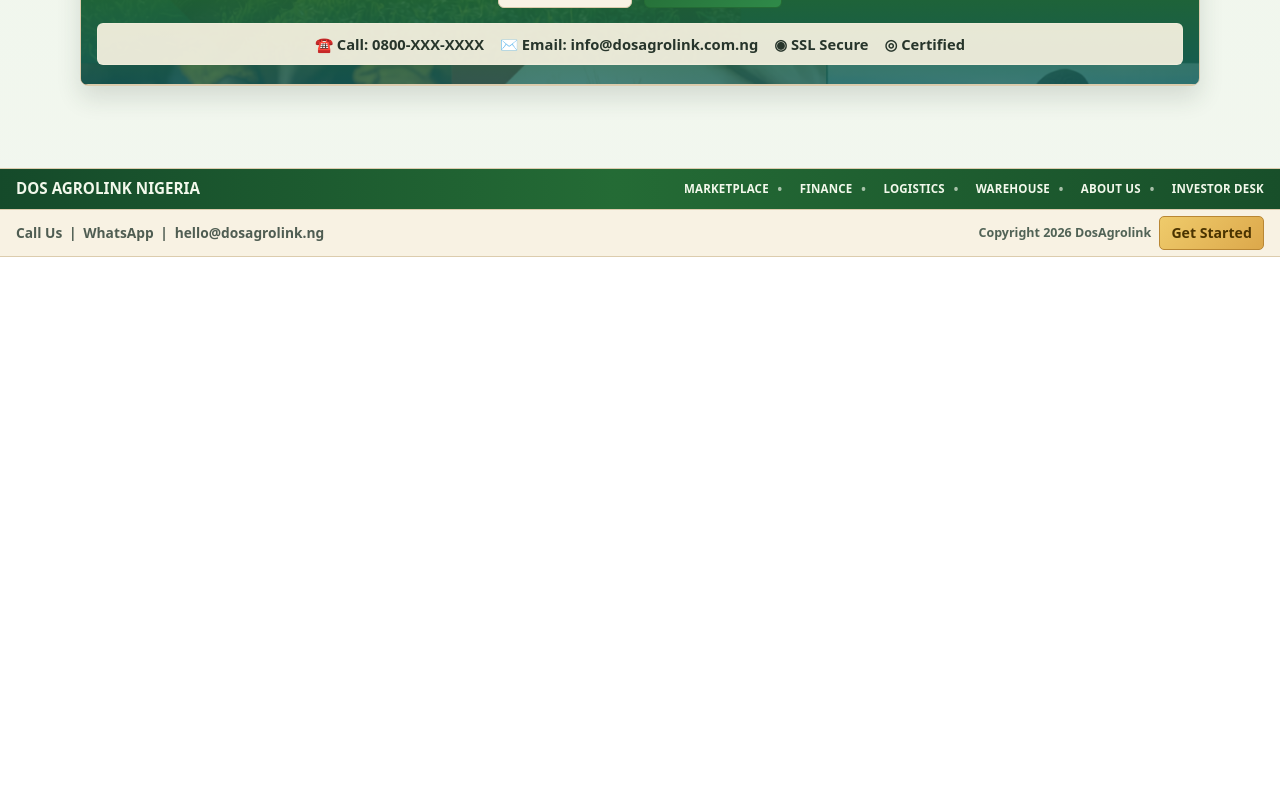
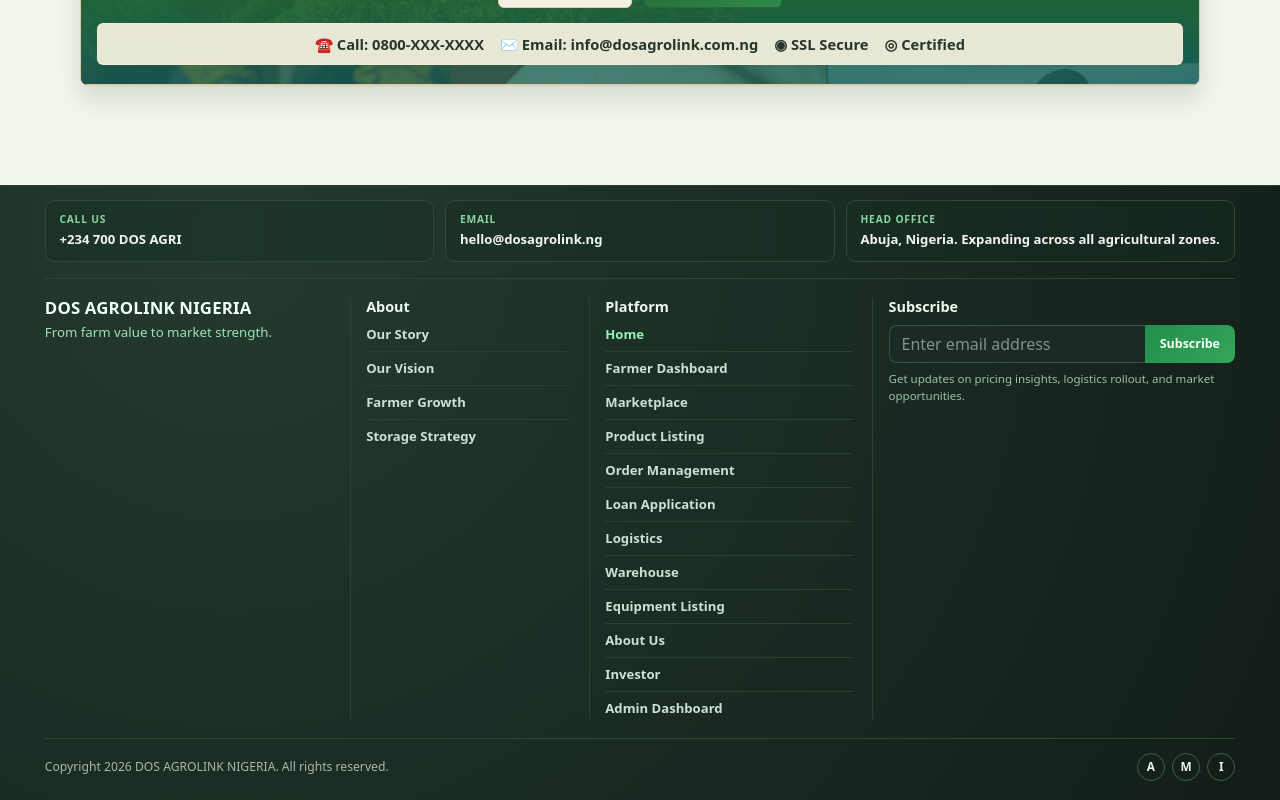
Before and after one commit to steve-diamond/agrolink-frontend, a Next.js app: page / in a window 1280 px wide. Shown: the part 1887-2687 px from the top of the page. Before the commit the page ends 2144 px from the top, so only its background shows below. Built offline with nearby package versions, Linux system fonts and the light colour scheme.

Commit message:
revert: restore previous site footer layout

```diff
--- a/components/SiteFooter.tsx
+++ b/components/SiteFooter.tsx
@@ -5,47 +5,85 @@ import { usePathname } from "next/navigation";
 import { isRouteActive } from "@/lib/navigationActive";
 
 const footerLinks = [
+  { href: "/", label: "Home" },
+  { href: "/dashboard", label: "Farmer Dashboard" },
   { href: "/marketplace", label: "Marketplace" },
-  { href: "/loan-application", label: "Finance" },
+  { href: "/product-listing", label: "Product Listing" },
+  { href: "/order-management", label: "Order Management" },
+  { href: "/loan-application", label: "Loan Application" },
   { href: "/logistics", label: "Logistics" },
   { href: "/warehouse", label: "Warehouse" },
+  { href: "/equipment-listing", label: "Equipment Listing" },
   { href: "/about-us", label: "About Us" },
-  { href: "/investor", label: "Investor Desk" },
+  { href: "/investor", label: "Investor" },
+  { href: "/admin/login", label: "Admin Dashboard" },
 ];
 
 export default function SiteFooter() {
   const pathname = usePathname();
 
   return (
-    <footer className="dos-footer" aria-label="Site footer">
-      <div className="dos-topbar">
-        <div className="dos-brand">
-          <strong>DOS AGROLINK NIGERIA</strong>
+    <footer className="site-footer" aria-label="Site footer">
+      <div className="site-footer-wrap">
+        <div className="site-footer-top">
+          <div>
+            <span>Call Us</span>
+            <p>+234 700 DOS AGRI</p>
+          </div>
+          <div>
+            <span>Email</span>
+            <p>hello@dosagrolink.ng</p>
+          </div>
+          <div>
+            <span>Head Office</span>
+            <p>Abuja, Nigeria. Expanding across all agricultural zones.</p>
+          </div>
         </div>
 
-        <nav className="dos-menu" aria-label="Footer navigation">
-          {footerLinks.map((item, index) => (
-            <span key={item.href} className="flex items-center gap-2">
-              <Link href={item.href} className={isRouteActive(pathname, item.href) ? "active-nav-link" : undefined}>
-                {item.label}
-              </Link>
-              {index < footerLinks.length - 1 ? <span className="opacity-65">•</span> : null}
-            </span>
-          ))}
-        </nav>
-      </div>
+        <div className="site-footer-main">
+          <div>
+            <h3>DOS AGROLINK NIGERIA</h3>
+            <p className="site-footer-tagline">From farm value to market strength.</p>
+          </div>
 
-      <div className="dos-subbar">
-        <div className="dos-subbar-contact" aria-label="Footer utilities">
-          <span>Call Us</span>
-          <span>|</span>
-          <span>WhatsApp</span>
-          <span>|</span>
-          <span>hello@dosagrolink.ng</span>
+          <div>
+            <h4>About</h4>
+            <div className="site-footer-links site-footer-links-about" aria-label="About links">
+              <Link href="/about-us">Our Story</Link>
+              <Link href="/investor">Our Vision</Link>
+              <Link href="/loan-application">Farmer Growth</Link>
+              <Link href="/warehouse">Storage Strategy</Link>
+            </div>
+          </div>
+
+          <div>
+            <h4>Platform</h4>
+            <div className="site-footer-links site-footer-links-platform" aria-label="Platform links">
+              {footerLinks.map((item) => (
+                <Link key={item.href} href={item.href} className={isRouteActive(pathname, item.href) ? "active-footer-link" : undefined}>
+                  {item.label}
+                </Link>
+              ))}
+            </div>
+          </div>
+
+          <div>
+            <h4>Subscribe</h4>
+            <form className="site-footer-subscribe" onSubmit={(e) => e.preventDefault()}>
+              <input type="email" placeholder="Enter email address" aria-label="Enter email address" />
+              <button type="submit">Subscribe</button>
+            </form>
+            <p className="site-footer-note">Get updates on pricing insights, logistics rollout, and market opportunities.</p>
+          </div>
         </div>
-        <div className="dos-subbar-cta-wrap">
-          <span className="dos-footer-copy">Copyright {new Date().getFullYear()} DosAgrolink</span>
-          <Link href="/register" className="dos-get-started">Get Started</Link>
+
+        <div className="site-footer-bottom">
+          <p>Copyright {new Date().getFullYear()} DOS AGROLINK NIGERIA. All rights reserved.</p>
+          <div>
+            <Link href="/about-us" aria-label="About DOS AGROLINK">A</Link>
+            <Link href="/marketplace" aria-label="Marketplace">M</Link>
+            <Link href="/investor" aria-label="Investor">I</Link>
+          </div>
         </div>
       </div>
     </footer>
```
